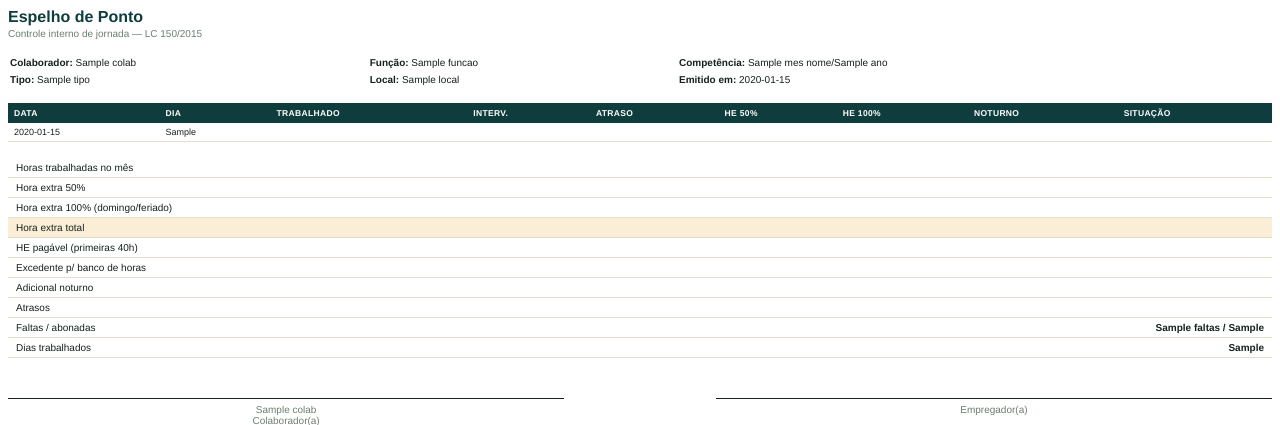
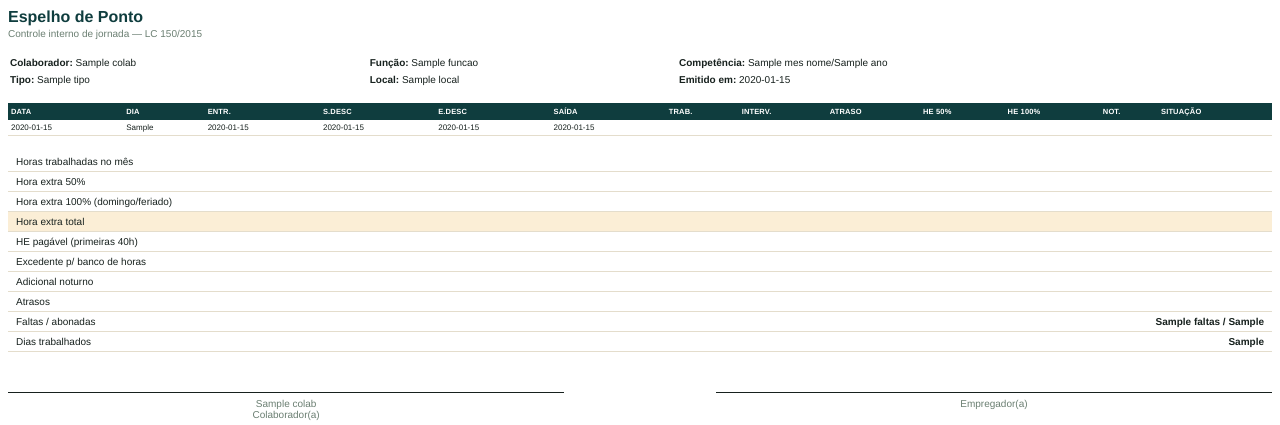
Before and after one commit to rafaeljrocha/ponto-domestica, a Python web app: template templates/espelho_pdf.html in a window 1280 px wide. Shown: the top 425 px of the page. Run offline with Jinja, Linux system fonts and the light colour scheme; the template is opened without the code that fills it: most values are stand-ins (such as "Sample title", 1, 10 or a date in 2020).

Commit message:
Exibe horarios batidos tambem na planilha .xlsx e no espelho PDF

```diff
--- a/templates/espelho_pdf.html
+++ b/templates/espelho_pdf.html
@@ -7,9 +7,9 @@
   .sub{color:#6B7F72; font-size:10px; margin:2px 0 14px}
   .meta{width:100%; margin-bottom:14px; font-size:10px}
   .meta td{padding:2px 0}
-  table.grade{width:100%; border-collapse:collapse; font-size:9px}
-  table.grade th{background:#0F3D3E; color:#fff; padding:5px 6px; text-align:left; font-size:8.5px; text-transform:uppercase; letter-spacing:.04em}
-  table.grade td{padding:4px 6px; border-bottom:.5px solid #E4DDCC}
+  table.grade{width:100%; border-collapse:collapse; font-size:8px}
+  table.grade th{background:#0F3D3E; color:#fff; padding:4px 3px; text-align:left; font-size:7.5px; text-transform:uppercase; letter-spacing:.02em}
+  table.grade td{padding:3px 3px; border-bottom:.5px solid #E4DDCC}
   table.grade tr.wk td{background:#F5F1E9}
   .num{text-align:right; font-variant-numeric:tabular-nums}
   .resumo{width:100%; margin-top:16px; font-size:10px; border-collapse:collapse}
@@ -34,13 +34,19 @@
   </table>
 
   <table class="grade">
-    <thead><tr><th>Data</th><th>Dia</th><th class="num">Trabalhado</th><th class="num">Interv.</th>
-      <th class="num">Atraso</th><th class="num">HE 50%</th><th class="num">HE 100%</th><th class="num">Noturno</th><th>Situação</th></tr></thead>
+    <thead><tr><th>Data</th><th>Dia</th>
+      <th>Entr.</th><th>S.desc</th><th>E.desc</th><th>Saída</th>
+      <th class="num">Trab.</th><th class="num">Interv.</th>
+      <th class="num">Atraso</th><th class="num">HE 50%</th><th class="num">HE 100%</th><th class="num">Not.</th><th>Situação</th></tr></thead>
     <tbody>
     {% for d in dias %}
       <tr class="{{ 'wk' if d.dia.weekday()>=5 or d.feriado }}">
         <td>{{ d.dia.strftime('%d/%m') }}</td>
         <td>{{ dias_abrev[d.dia.weekday()] }}</td>
+        <td>{{ d.entrada.strftime('%H:%M') if d.entrada else '' }}</td>
+        <td>{% if d.saida_descanso %}{{ d.saida_descanso.strftime('%H:%M') }}{% elif d.entrada and d.intervalo_min %}({{ fmt(d.intervalo_min) }}){% endif %}</td>
+        <td>{% if d.volta_descanso %}{{ d.volta_descanso.strftime('%H:%M') }}{% elif d.entrada and d.intervalo_min %}pré{% endif %}</td>
+        <td>{{ d.saida.strftime('%H:%M') if d.saida else '' }}</td>
         <td class="num">{{ fmt(d.liquido_min) if d.liquido_min else '' }}</td>
         <td class="num">{{ fmt(d.intervalo_min) if d.intervalo_min else '' }}</td>
         <td class="num">{{ fmt(d.atraso_min) if d.atraso_min else '' }}</td>
```
Also changed, not shown: blueprints/export.py (+19 -3 lines).
